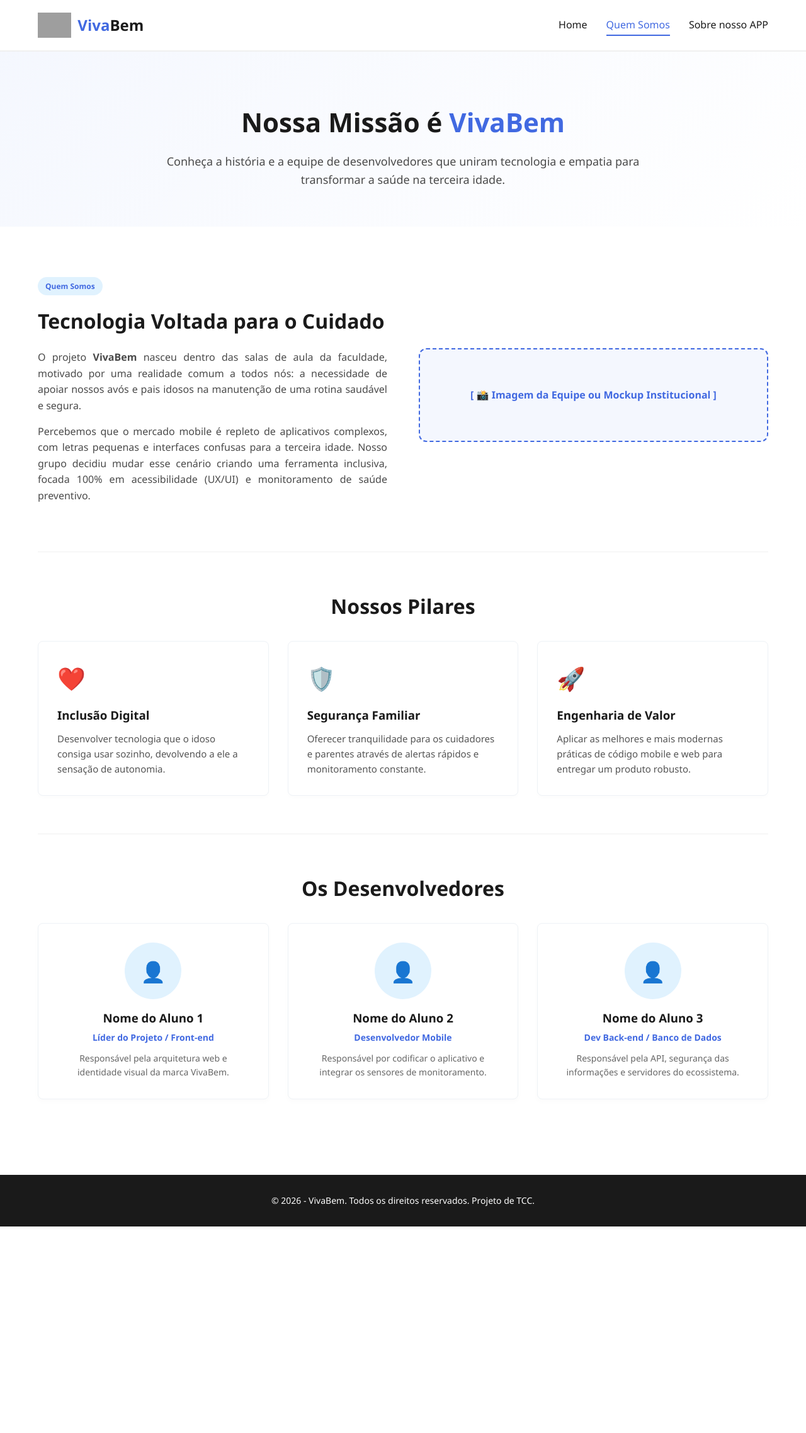
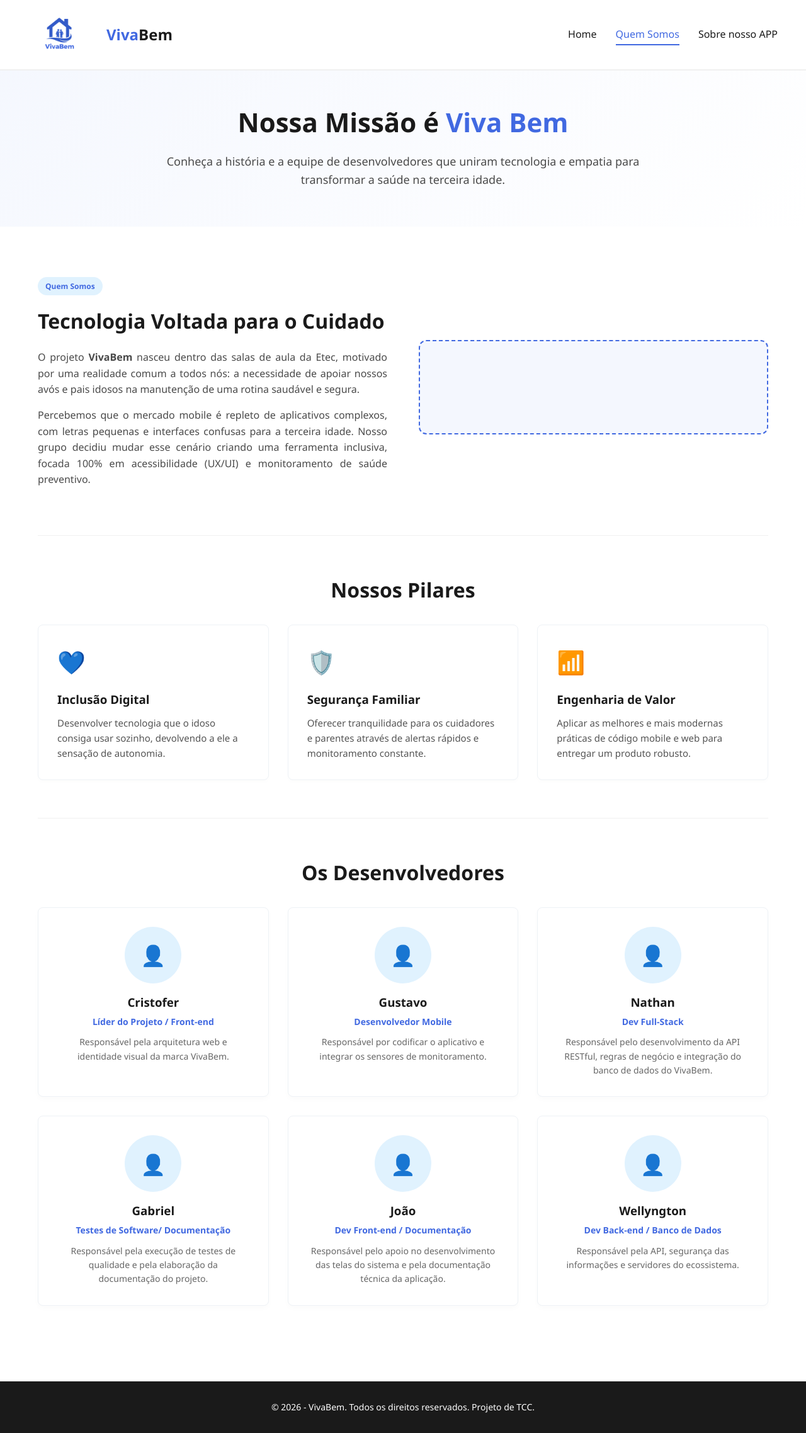
Before and after one commit to CristoferVentura/Vivabem-Web, a PHP site: page /HTML/quemsomos.html in a window 1280 px wide. Shown: the whole page at 63% size. Before the commit the page ends 1948 px from the top, so only its background shows below. Run offline with PHP 8.4, Linux system fonts and the light colour scheme; grey boxes are pictures that could not be loaded.

Commit message:
mudanças no UI/UX

```diff
--- a/CSS/quemsomos.css
+++ b/CSS/quemsomos.css
@@ -28,7 +28,7 @@ header {
 .nav-container {
     max-width: 1200px;
     margin: 0 auto;
-    padding: 20px;
+    padding: 5px;
     display: flex;
     justify-content: space-between;
     align-items: center;
@@ -42,9 +42,11 @@ header {
 }
 
 .logo-img {
-    height: 40px;
+    height: 60px;
     width: auto;
     object-fit: contain;
+    padding-right: 1rem;
+    padding-bottom: 2px;
 }
 
 .logo-text {
--- a/HTML/nossoApp.html
+++ b/HTML/nossoApp.html
@@ -11,8 +11,10 @@
     <header>
         <div class="nav-container">
             <a href="vivabem.html" class="brand-container">
+                <img src="../Imagens/VivaBem.png" alt="Logo" class="logo-img" style="height: 100px; width: auto; object-fit: contain;">
                 <span class="logo-text">Viva<span>Bem</span></span>
             </a>
+
             <ul class="nav-menu">
                 <li><a href="vivabem.html">Home</a></li>
                 <li><a href="quemsomos.html">Quem Somos</a></li>
@@ -34,7 +36,7 @@
             <div class="app-grid-2">
                 <div class="app-image-container">
                     <div class="app-mockup">
-                        <span class="mockup-screen">[ 📱 Print da Tela do App / Mockup ]</span>
+                        <span class="mockup-screen"><img src="../Imagens/print-apps_idoso.jpg" alt="Imagem de exemplo" width="270px" height="500px"></span>
                     </div>
                 </div>
                 <div class="app-content">
--- a/HTML/quemsomos.html
+++ b/HTML/quemsomos.html
@@ -11,7 +11,7 @@
     <header>
         <div class="nav-container">
             <a href="vivabem.html" class="brand-container" style="display: flex; align-items: center; gap: 10px; text-decoration: none;">
-                <img src="logo.png" alt="Logo" class="logo-img" style="height: 40px; width: auto; object-fit: contain;">
+                <img src="../Imagens/VivaBem.png" alt="Logo" class="logo-img" style="height: 100px; width: auto; object-fit: contain;">
                 <span style="font-size: 24px; font-weight: bold; color: #4169E1;">Viva<span style="color: #1a1a1a;">Bem</span></span>
             </a>
 
@@ -25,7 +25,7 @@
 
     <section class="qs-hero">
         <div class="qs-hero-container">
-            <h1>Nossa Missão é <span>VivaBem</span></h1>
+            <h1>Nossa Missão é <span>Viva Bem</span></h1>
             <p>Conheça a história e a equipe de desenvolvedores que uniram tecnologia e empatia para transformar a saúde na terceira idade.</p>
         </div>
     </section>
@@ -37,11 +37,11 @@
                 <div class="qs-content">
                     <span class="qs-badge">Quem Somos</span>
                     <h2>Tecnologia Voltada para o Cuidado</h2>
-                    <p>O projeto <strong>VivaBem</strong> nasceu dentro das salas de aula da faculdade, motivado por uma realidade comum a todos nós: a necessidade de apoiar nossos avós e pais idosos na manutenção de uma rotina saudável e segura.</p>
+                    <p>O projeto <strong>VivaBem</strong> nasceu dentro das salas de aula da Etec, motivado por uma realidade comum a todos nós: a necessidade de apoiar nossos avós e pais idosos na manutenção de uma rotina saudável e segura.</p>
                     <p>Percebemos que o mercado mobile é repleto de aplicativos complexos, com letras pequenas e interfaces confusas para a terceira idade. Nosso grupo decidiu mudar esse cenário criando uma ferramenta inclusiva, focada 100% em acessibilidade (UX/UI) e monitoramento de saúde preventivo.</p>
                 </div>
                 <div class="qs-image-placeholder">
-                    <p>[ 📸 Imagem da Equipe ou Mockup Institucional ]</p>
+                    <img src="" alt="">
                 </div>
             </div>
         </section>
@@ -50,7 +50,7 @@
             <h2 class="qs-title-center">Nossos Pilares</h2>
             <div class="qs-grid-3">
                 <div class="qs-card">
-                    <div class="qs-card-icon">❤️</div>
+                    <div class="qs-card-icon">💙</div>
                     <h3>Inclusão Digital</h3>
                     <p>Desenvolver tecnologia que o idoso consiga usar sozinho, devolvendo a ele a sensação de autonomia.</p>
                 </div>
@@ -60,7 +60,7 @@
                     <p>Oferecer tranquilidade para os cuidadores e parentes através de alertas rápidos e monitoramento constante.</p>
                 </div>
                 <div class="qs-card">
-                    <div class="qs-card-icon">🚀</div>
+                    <div class="qs-card-icon">📶</div>
                     <h3>Engenharia de Valor</h3>
                     <p>Aplicar as melhores e mais modernas práticas de código mobile e web para entregar um produto robusto.</p>
                 </div>
@@ -73,21 +73,39 @@
 
                 <div class="qs-team-card">
                     <div class="qs-avatar">👤</div>
-                    <h3>Nome do Aluno 1</h3>
+                    <h3>Cristofer</h3>
                     <p class="qs-role">Líder do Projeto / Front-end</p>
                     <p class="qs-desc">Responsável pela arquitetura web e identidade visual da marca VivaBem.</p>
                 </div>
 
                 <div class="qs-team-card">
                     <div class="qs-avatar">👤</div>
-                    <h3>Nome do Aluno 2</h3>
+                    <h3>Gustavo</h3>
                     <p class="qs-role">Desenvolvedor Mobile</p>
                     <p class="qs-desc">Responsável por codificar o aplicativo e integrar os sensores de monitoramento.</p>
                 </div>
 
                 <div class="qs-team-card">
                     <div class="qs-avatar">👤</div>
-                    <h3>Nome do Aluno 3</h3>
+                    <h3>Nathan</h3>
+                    <p class="qs-role">Dev Full-Stack</p>
+                    <p class="qs-desc">Responsável pelo desenvolvimento da API RESTful, regras de negócio e integração do banco de dados do VivaBem.</p>
+                </div>
+                                <div class="qs-team-card">
+                    <div class="qs-avatar">👤</div>
+                    <h3>Gabriel</h3>
+                    <p class="qs-role">Testes de Software/ Documentação</p>
+                    <p class="qs-desc">Responsável pela execução de testes de qualidade e pela elaboração da documentação do projeto.</p>
+                </div>
+                                <div class="qs-team-card">
+                    <div class="qs-avatar">👤</div>
+                    <h3>João</h3>
+                    <p class="qs-role">Dev Front-end / Documentação</p>
+                    <p class="qs-desc">Responsável pelo apoio no desenvolvimento das telas do sistema e pela documentação técnica da aplicação.</p>
+                </div>
+                                <div class="qs-team-card">
+                    <div class="qs-avatar">👤</div>
+                    <h3>Wellyngton</h3>
                     <p class="qs-role">Dev Back-end / Banco de Dados</p>
                     <p class="qs-desc">Responsável pela API, segurança das informações e servidores do ecossistema.</p>
                 </div>
--- a/HTML/vivabem.html
+++ b/HTML/vivabem.html
@@ -11,6 +11,7 @@
     <header>
         <div class="nav-container">
             <a href="vivabem.html" class="brand-container" style="display: flex; align-items: center; gap: 10px; text-decoration: none;">
+                <img src="../Imagens/VivaBem.png" alt="Logo" class="logo-img" style="height: 100px; width: auto; object-fit: contain;">
                 <span style="font-size: 24px; font-weight: bold; color: #4169E1;">Viva<span style="color: #1a1a1a;">Bem</span></span>
             </a>
 
```
Also changed, not shown: CSS/nossoApp.css (+14 -10 lines), CSS/vivabem.css (+9 -1 lines), Imagens/print-apps_idoso.jpg (added).
